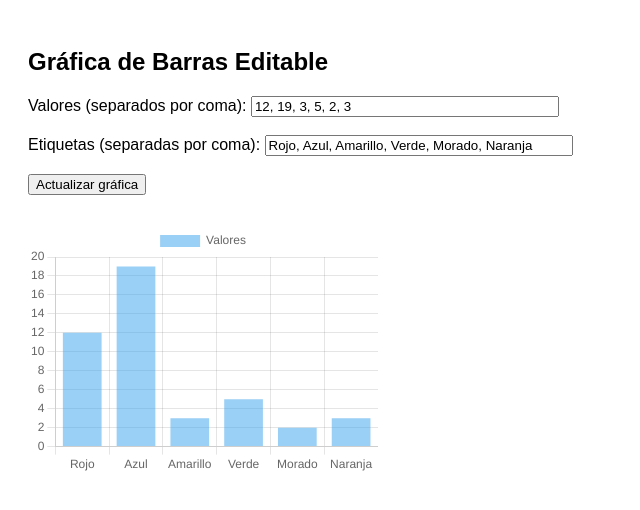
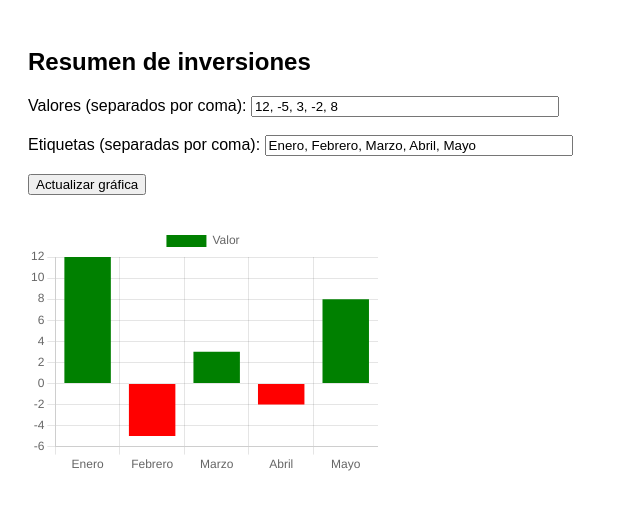
Before and after one commit to omarLoooo/Grafica-resumen-notion, a plain HTML site: page index.html in a window 1280 px wide. Shown: the whole page, without its empty margins (0-640 px from the left). Drawn offline with nearby package versions, Linux system fonts and the light colour scheme.

Commit message:
Update index.html

```diff
--- a/index.html
+++ b/index.html
@@ -2,9 +2,9 @@
 <html>
 <head>
   <meta charset="UTF-8">
-  <title>Resumen de Inversiones</title>
+  <title>Resumen de inversiones</title>
 
-  <!-- ✅ Chart.js -->
+  <!-- Chart.js -->
   <script src="https://cdn.jsdelivr.net/npm/chart.js"></script>
 
   <style>
@@ -13,7 +13,7 @@
       padding: 20px;
     }
 
-    /* ✅ Tamaño más pequeño de la gráfica */
+    /* Tamaño más pequeño de la gráfica */
     #chartContainer {
       width: 350px;
       height: 250px;
@@ -22,17 +22,16 @@
 </head>
 
 <body>
-  <h2>Gráfica de Barras Editable</h2>
+  <h2>Resumen de inversiones</h2>
 
   <label>Valores (separados por coma):</label>
-  <input type="text" id="values" value="12, 19, 3, 5, 2, 3" style="width: 300px;"><br><br>
+  <input type="text" id="values" value="12, -5, 3, -2, 8" style="width: 300px;"><br><br>
 
   <label>Etiquetas (separadas por coma):</label>
-  <input type="text" id="labels" value="Rojo, Azul, Amarillo, Verde, Morado, Naranja" style="width: 300px;"><br><br>
+  <input type="text" id="labels" value="Enero, Febrero, Marzo, Abril, Mayo" style="width: 300px;"><br><br>
 
   <button onclick="updateChart()">Actualizar gráfica</button>
 
-  <!-- ✅ Contenedor para controlar el tamaño -->
   <div id="chartContainer" style="margin-top: 30px;">
     <canvas id="myChart"></canvas>
   </div>
@@ -47,13 +46,17 @@
         chart.destroy();
       }
 
+      // ✅ Generar colores dependiendo del valor
+      const colors = data.map(value => value > 0 ? "green" : "red");
+
       chart = new Chart(ctx, {
         type: 'bar',
         data: {
           labels: labels,
           datasets: [{
-            label: 'Valores',
-            data: data
+            label: 'Valor',
+            data: data,
+            backgroundColor: colors
           }]
         },
         options: {
```
